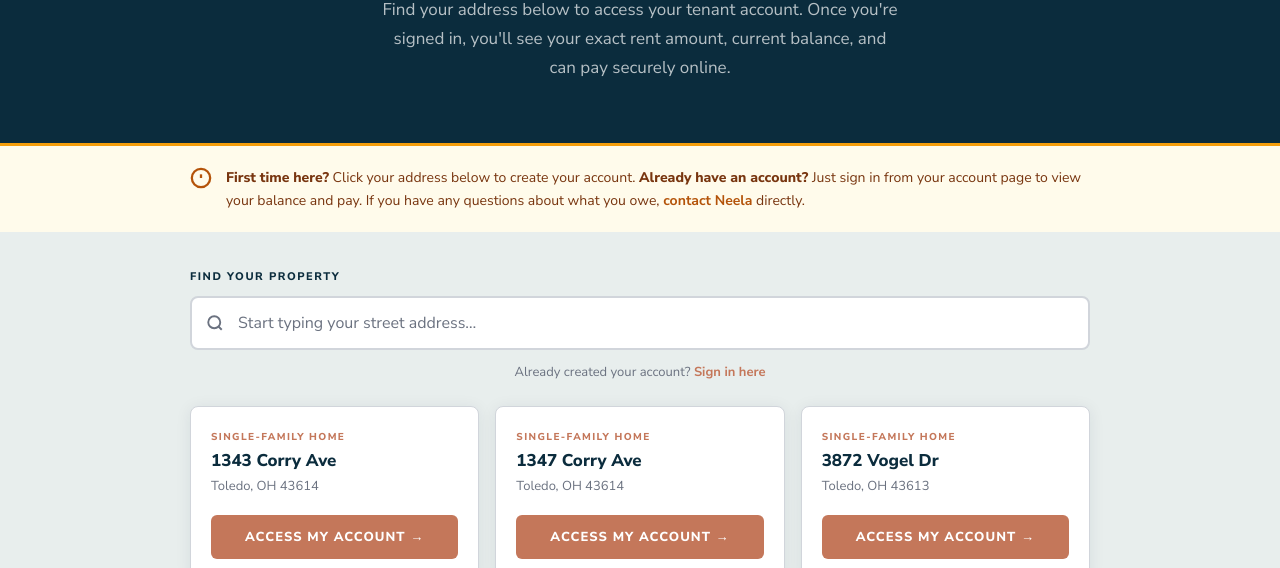
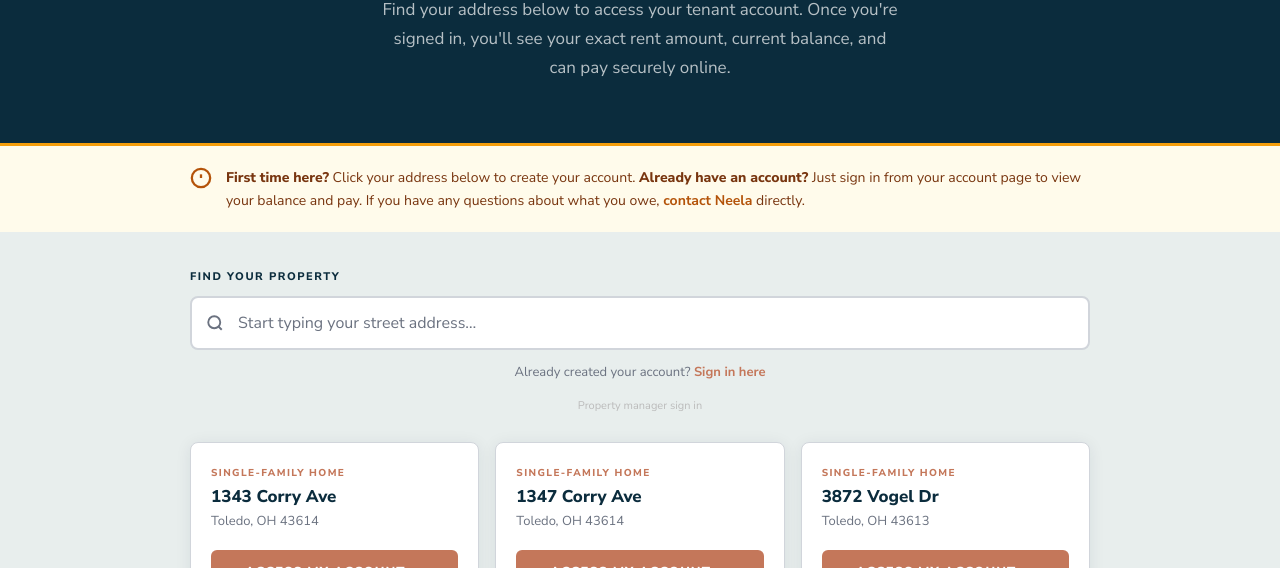
Before and after one commit to HinschSystems/irhis-site, a website: page pay-rent/index.html in a window 1280 px wide. Shown: the part 232-800 px from the top of the page. Drawn offline with Linux system fonts and the light colour scheme.

Commit message:
Update index.html

```diff
--- a/pay-rent/index.html
+++ b/pay-rent/index.html
@@ -449,6 +449,7 @@ nav { padding: 0 14px; height: 58px; }
 <input type="text" id="address-search" placeholder="Start typing your street address…" autocomplete="off" spellcheck="false">
 </div>
 <p class="login-line">Already created your account? <a href="/login">Sign in here</a></p>
+<p style="text-align:center; margin-top:10px;"><a href="/neela/accounting" style="color:#bbb; font-size:11px; text-decoration:none;">Property manager sign in</a></p>
 </div>
 </div>
 
```
